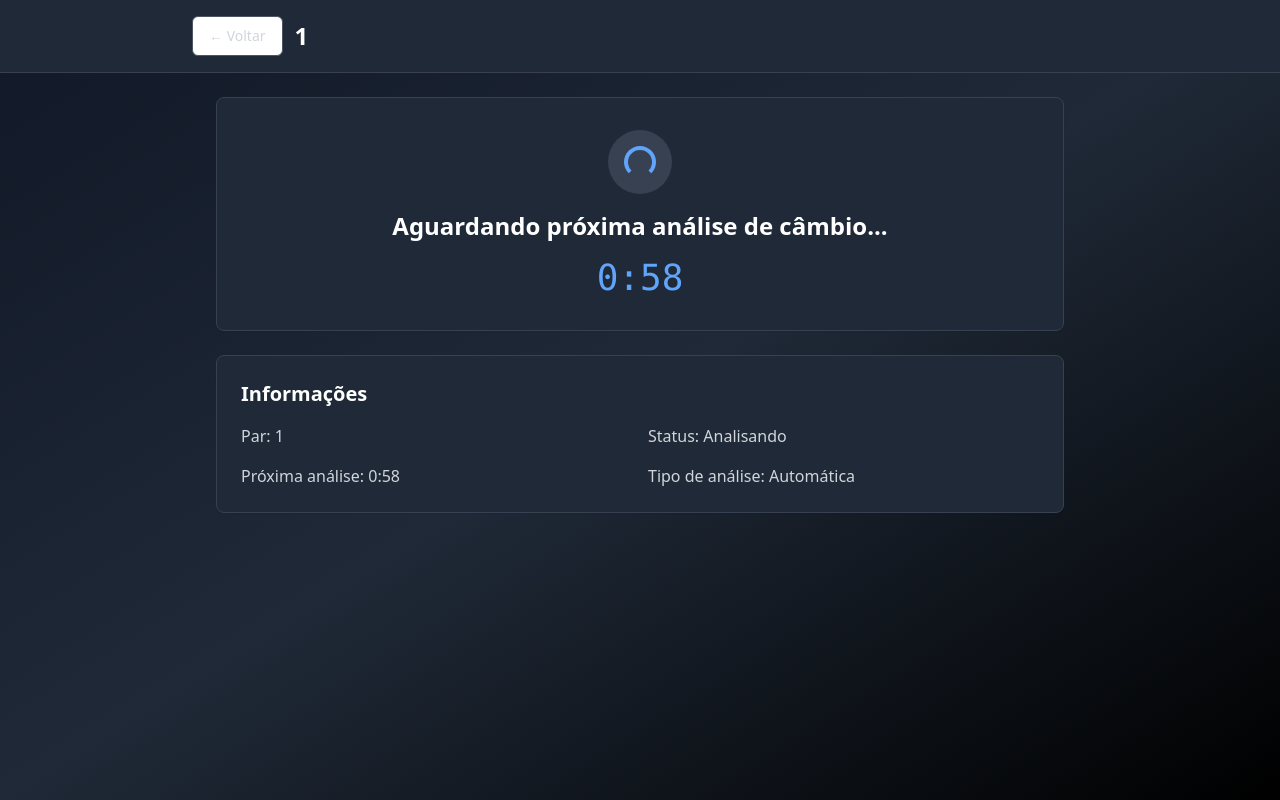
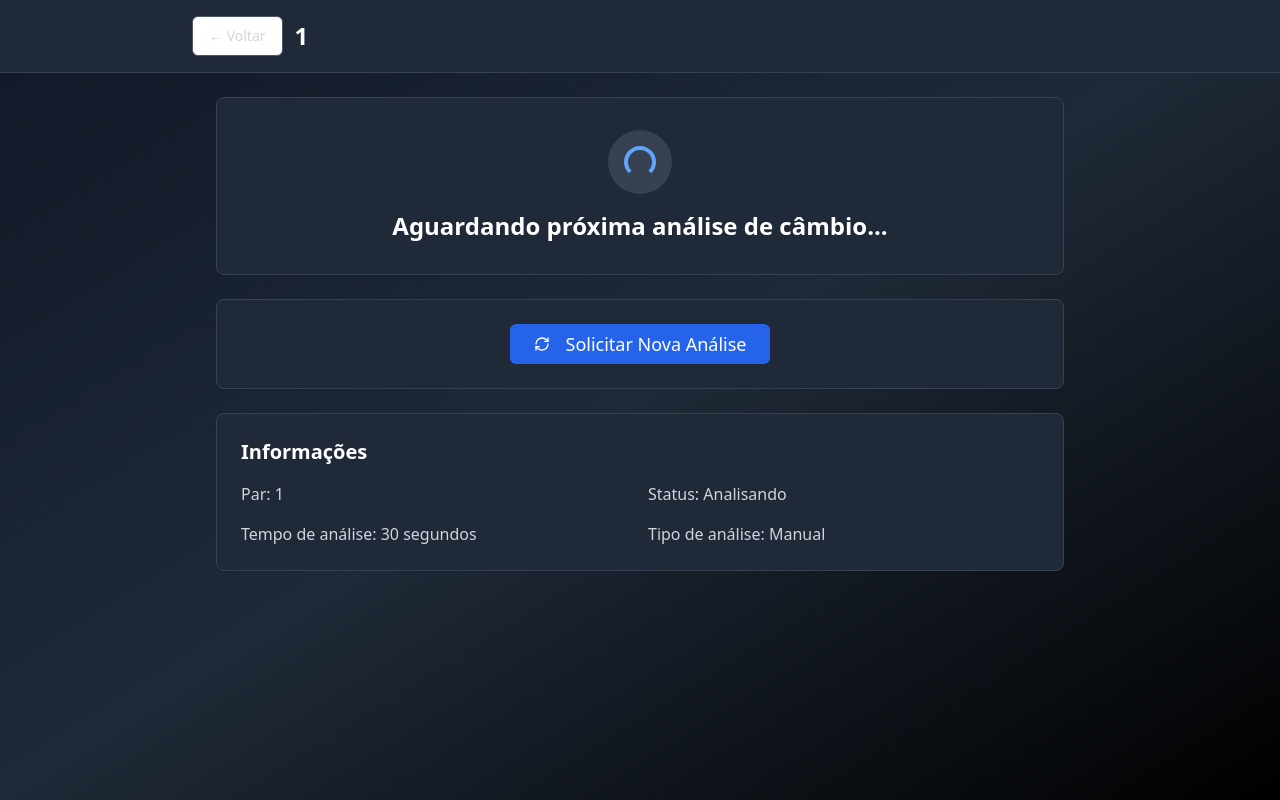
Before and after one commit to joaovmleal1/market-pulse-trading, a React (Vite) app: page /trading/1 in a window 1280 px wide. Built offline with nearby package versions, Linux system fonts and the light colour scheme; sample sign-in values are in the browser's storage.

Commit message:
Fix: Trading pair signal generation
Remove countdown and generate new signal only on request.

```diff
--- a/src/pages/TradingPair.tsx
+++ b/src/pages/TradingPair.tsx
@@ -3,7 +3,7 @@ import { useState, useEffect } from 'react';
 import { useParams, useNavigate } from 'react-router-dom';
 import { Button } from '@/components/ui/button';
 import { Card, CardContent } from '@/components/ui/card';
-import { ArrowUp, ArrowDown } from 'lucide-react';
+import { ArrowUp, ArrowDown, RefreshCw } from 'lucide-react';
 
 type Signal = 'BUY' | 'SELL' | null;
 
@@ -11,40 +11,28 @@ const TradingPair = () => {
   const { pair } = useParams<{ pair: string }>();
   const navigate = useNavigate();
   const [signal, setSignal] = useState<Signal>(null);
-  const [countdown, setCountdown] = useState(60);
   const [isWaiting, setIsWaiting] = useState(true);
+  const [isAnalyzing, setIsAnalyzing] = useState(false);
 
   const displayPair = pair?.replace('-', '/') || '';
 
-  useEffect(() => {
-    const timer = setInterval(() => {
-      setCountdown((prev) => {
-        if (prev <= 1) {
-          // Generate random signal
-          const signals: Signal[] = ['BUY', 'SELL'];
-          const randomSignal = signals[Math.floor(Math.random() * signals.length)];
-          setSignal(randomSignal);
-          setIsWaiting(false);
+  const generateSignal = () => {
+    setIsAnalyzing(true);
+    setIsWaiting(true);
+    setSignal(null);
 
-          // Reset after showing signal for 5 seconds
-          setTimeout(() => {
-            setIsWaiting(true);
-            setSignal(null);
-          }, 5000);
+    // Simula análise por 30 segundos
+    setTimeout(() => {
+      const signals: Signal[] = ['BUY', 'SELL'];
+      const randomSignal = signals[Math.floor(Math.random() * signals.length)];
+      setSignal(randomSignal);
+      setIsWaiting(false);
+      setIsAnalyzing(false);
+    }, 30000); // 30 segundos
+  };
 
-          return 60;
-        }
-        return prev - 1;
-      });
-    }, 1000);
-
-    return () => clearInterval(timer);
-  }, []);
-
-  const formatTime = (seconds: number) => {
-    const mins = Math.floor(seconds / 60);
-    const secs = seconds % 60;
-    return `${mins}:${secs.toString().padStart(2, '0')}`;
+  const requestNewAnalysis = () => {
+    generateSignal();
   };
 
   return (
@@ -75,11 +63,8 @@ const TradingPair = () => {
                     <div className="w-8 h-8 border-4 border-blue-400 border-t-transparent rounded-full animate-spin"></div>
                   </div>
                   <h2 className="text-2xl font-bold text-white">
-                    Aguardando próxima análise de câmbio...
+                    {isAnalyzing ? 'Analisando câmbio...' : 'Aguardando próxima análise de câmbio...'}
                   </h2>
-                  <div className="text-4xl font-mono text-blue-400">
-                    {formatTime(countdown)}
-                  </div>
                 </div>
               ) : (
                 <div className="space-y-4">
@@ -113,6 +98,20 @@ const TradingPair = () => {
             </CardContent>
           </Card>
 
+          {/* Control Card */}
+          <Card className="bg-gray-800 border-gray-700">
+            <CardContent className="p-6 text-center">
+              <Button
+                onClick={requestNewAnalysis}
+                disabled={isAnalyzing}
+                className="bg-blue-600 hover:bg-blue-700 text-white px-6 py-3 text-lg"
+              >
+                <RefreshCw className={`w-5 h-5 mr-2 ${isAnalyzing ? 'animate-spin' : ''}`} />
+                {isAnalyzing ? 'Analisando...' : 'Solicitar Nova Análise'}
+              </Button>
+            </CardContent>
+          </Card>
+
           {/* Info Card */}
           <Card className="bg-gray-800 border-gray-700">
             <CardContent className="p-6">
@@ -125,10 +124,10 @@ const TradingPair = () => {
                   <span className="font-medium">Status:</span> {isWaiting ? 'Analisando' : 'Sinal Ativo'}
                 </div>
                 <div>
-                  <span className="font-medium">Próxima análise:</span> {formatTime(countdown)}
+                  <span className="font-medium">Tempo de análise:</span> 30 segundos
                 </div>
                 <div>
-                  <span className="font-medium">Tipo de análise:</span> Automática
+                  <span className="font-medium">Tipo de análise:</span> Manual
                 </div>
               </div>
             </CardContent>
```
